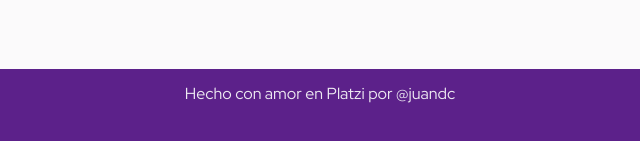
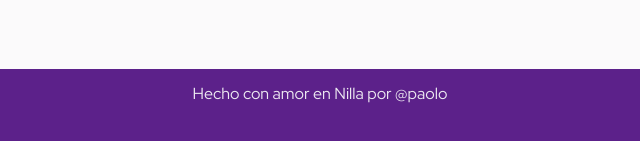
Before and after one commit to pzur/apiproyect, a website with bundled scripts: page index.html in a window 1280 px wide. Shown: the part 557-698 px from the top of the page, 320-960 px from the left. Built offline with nearby package versions, Linux system fonts and the light colour scheme; some packages are replaced by stand-ins of ours; no server answers; files whose address does not match are found by name.

Commit message:
changes html

```diff
--- a/index.html
+++ b/index.html
@@ -128,7 +128,7 @@
       </article>
     </section>
 
-    <footer>Hecho con amor en Platzi por @juandc</footer>
+    <footer>Hecho con amor en Nilla por @paolo</footer>
 
     <!-- SE UTILIZA AXIOS PARA EL PROYECTO -->
     <script src="https://cdn.jsdelivr.net/npm/axios@1.1.2/dist/axios.min.js"></script>
```
